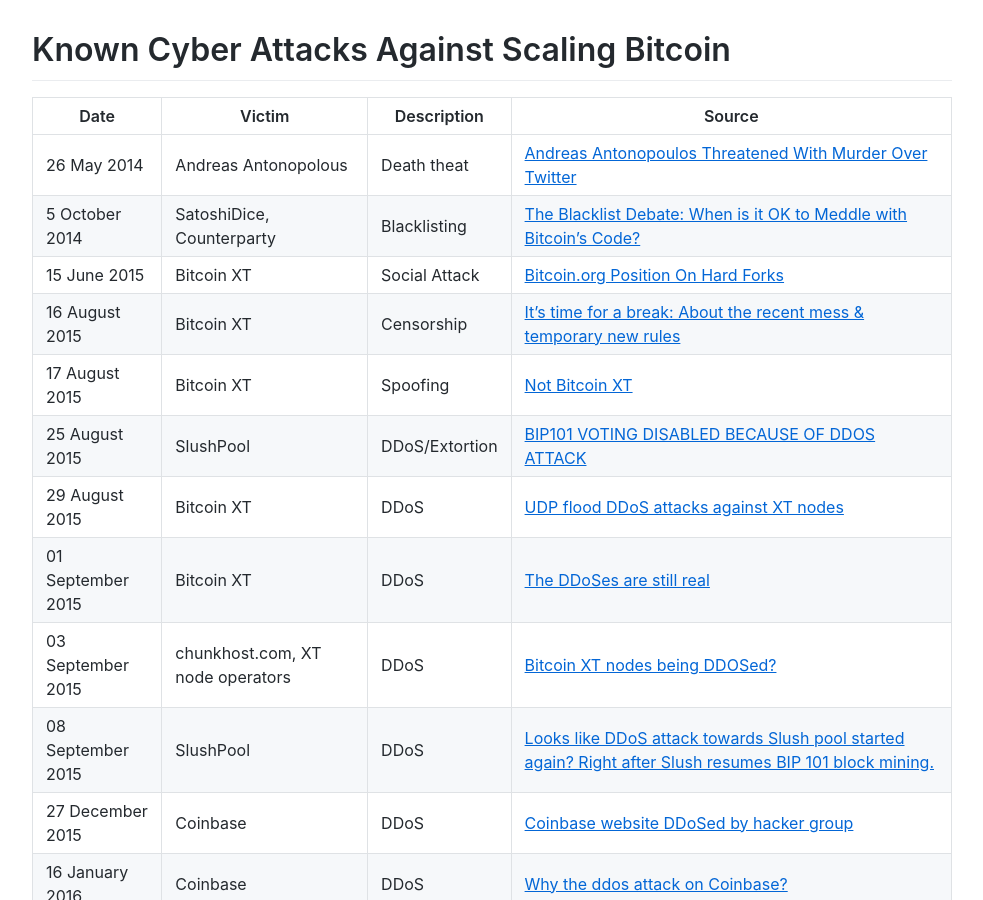
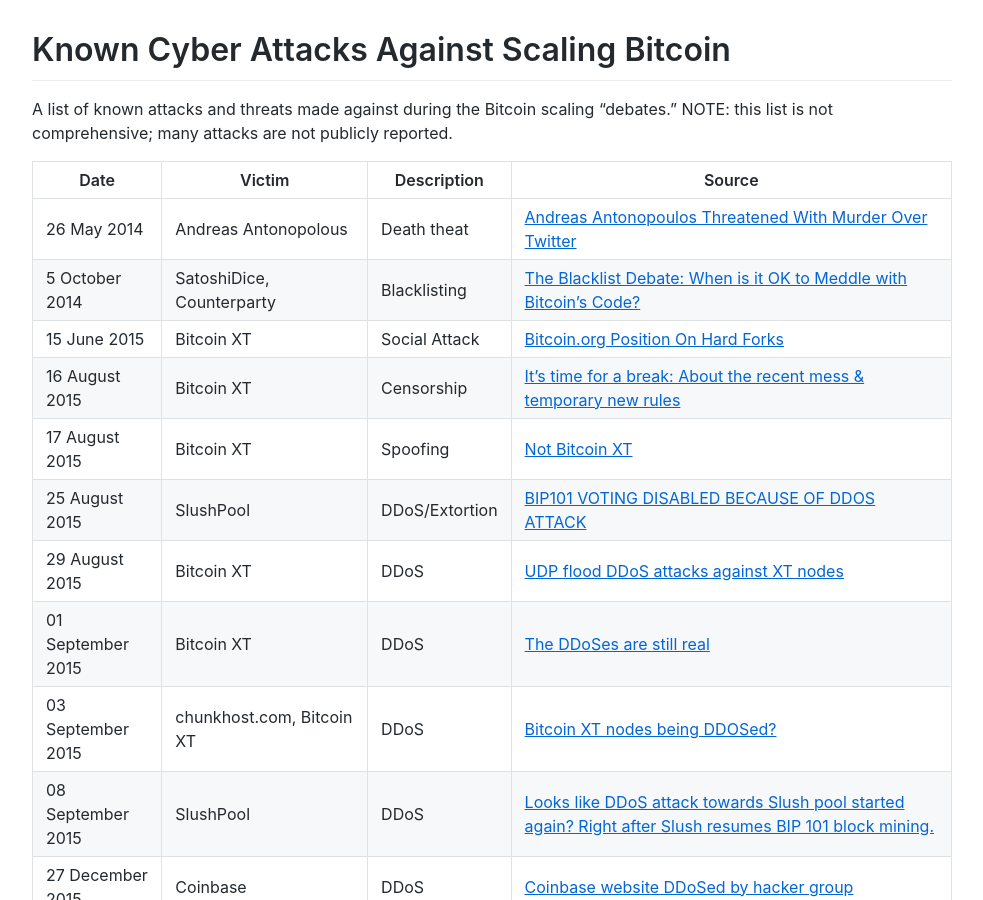
Before and after one commit to derykmakgill/mkg, a Jekyll site: the page built from attacks.md, in a window 1280 px wide and 900 px high. Shown: the whole window, without its empty margins (148-1131 px from the left). Built offline with Jekyll 4.4.1, drawn with Linux system fonts in a browser that asks for light colours.

Commit message:
Update attacks.md

```diff
--- a/attacks.md
+++ b/attacks.md
@@ -2,6 +2,8 @@
 layout: page
 title: Known Cyber Attacks Against Scaling Bitcoin
 ---
+
+A list of known attacks and threats made against during the Bitcoin scaling "debates." NOTE: this list is not comprehensive; many attacks are not publicly reported.
 
 | Date              | Victim                                    | Description    | Source                                                                                                                                                                                                                                                                                                                                                                                                             |
 | ----------------- | ----------------------------------------- | -------------- | ------------------------------------------------------------------------------------------------------------------------------------------------------------------------------------------------------------------------------------------------------------------------------------------------------------------------------------------------------------------------------------------------------------------ |
@@ -13,7 +15,7 @@ title: Known Cyber Attacks Against Scaling Bitcoin
 | 25 August 2015    | SlushPool                                 | DDoS/Extortion | [BIP101 VOTING DISABLED BECAUSE OF DDOS ATTACK](https://slushpool.com/news/update-bip101-voting-disabled-because-of-ddos-attack/)                                                                                                                                                                                                                                                                                  |
 | 29 August 2015    | Bitcoin XT                                | DDoS           | [UDP flood DDoS attacks against XT nodes](https://www.reddit.com/r/bitcoinxt/comments/3iumsr/udp_flood_ddos_attacks_against_xt_nodes/?utm_source=share&utm_medium=web2x&context=3)                                                                                                                                                                                                                                 |
 | 01 September 2015 | Bitcoin XT                                | DDoS           | [](https://www.reddit.com/r/bitcoinxt/comments/3jg2rt/the_ddoses_are_still_real/)[The DDoSes are still real](https://www.reddit.com/r/bitcoinxt/comments/3jg2rt/the_ddoses_are_still_real/)                                                                                                                                                                                                                        |
-| 03 September 2015 | chunkhost.com, XT node operators          | DDoS           | [](https://www.reddit.com/r/Bitcoin/comments/3jj2hf/bitcoin_xt_nodes_being_ddosed/?utm_source=share&utm_medium=web2x&context=3)[Bitcoin XT nodes being DDOSed?](https://www.reddit.com/r/Bitcoin/comments/3jj2hf/bitcoin_xt_nodes_being_ddosed/?utm_source=share&utm_medium=web2x&context=3)                                                                                                                       |
+| 03 September 2015 | chunkhost.com, Bitcoin XT          | DDoS           | [](https://www.reddit.com/r/Bitcoin/comments/3jj2hf/bitcoin_xt_nodes_being_ddosed/?utm_source=share&utm_medium=web2x&context=3)[Bitcoin XT nodes being DDOSed?](https://www.reddit.com/r/Bitcoin/comments/3jj2hf/bitcoin_xt_nodes_being_ddosed/?utm_source=share&utm_medium=web2x&context=3)                                                                                                                       |
 | 08 September 2015 | SlushPool                                 | DDoS           | [](https://www.reddit.com/r/bitcoinxt/comments/3k4fkf/looks_like_ddos_attack_towards_slush_pool_started/?utm_source=share&utm_medium=web2x&context=3)[Looks like DDoS attack towards Slush pool started again? Right after Slush resumes BIP 101 block mining.](https://www.reddit.com/r/bitcoinxt/comments/3k4fkf/looks_like_ddos_attack_towards_slush_pool_started/?utm_source=share&utm_medium=web2x&context=3) |
 | 27 December 2015  | Coinbase                                  | DDoS           | [](https://www.techworm.net/2015/12/hacker-ddos-coinbase-website-down.html)[Coinbase website DDoSed by hacker group](https://www.techworm.net/2015/12/hacker-ddos-coinbase-website-down.html)                                                                                                                                                                                                                      |
 | 16 January 2016   | Coinbase                                  | DDoS           | [](https://bitcointalk.org/index.php?topic=1329635.0)[Why the ddos attack on Coinbase?](https://bitcointalk.org/index.php?topic=1329635.0)                                                                                                                                                                                                                                                                         |
@@ -25,9 +27,9 @@ title: Known Cyber Attacks Against Scaling Bitcoin
 | 2 May 2016        | Gavin Andresen                            | Theft          | [](https://news.ycombinator.com/item?id=11610342)[Gavin Andresen's commit access to Bitcoin revoked](https://news.ycombinator.com/item?id=11610342)                                                                                                                                                                                                                                                                |
 | 14 March 2017     | Bitcoin Unlimited                         | Threat         | [](https://web.archive.org/web/20180612200014/https://www.ccn.com/bitcoin-core-supporter-threatens-zero-day-exploit-bitcoin-unlimited-hardforks/)[Bitcoin Core Supporter Threatens Zero Day Exploit if Bitcoin Unlimited Hardforks](https://web.archive.org/web/20180612200014/https://www.ccn.com/bitcoin-core-supporter-threatens-zero-day-exploit-bitcoin-unlimited-hardforks/)                                 |
 | 15 March 2017     | Bitcoin Unlimited                         | Exploit        | [What Caused the Bitcoin Unlimited Node Crash?](https://web.archive.org/web/20190624061245/https://www.ccn.com/caused-bitcoin-unlimited-node-crash/)                                                                                                                                                                                                                                                               |
-| 18 March 2017     | Bitcoin.com                               | DDoS           | Major DDoS Attacks Hit Bitcoin.com                                                                                                                                                                                                                                                                                                                                                                                 |
+| 18 March 2017     | Bitcoin.com                               | DDoS           | [Major DDoS Attacks Hit Bitcoin.com](https://news.bitcoin.com/ddos-attacks-bitcoin-com-uncensored-information/)                                                                                                                                                                                                                                                                                                                                                                                 |
 | 11 September 2017 | Segwit 2X                                 | Legal Action   | [](https://www.sec.gov/comments/sr-nysearca-2017-06/nysearca201706-161046.htm)[File No. SR-NYSEArca-2017-06](https://www.sec.gov/comments/sr-nysearca-2017-06/nysearca201706-161046.htm)                                                                                                                                                                                                                           |
 | 6 October 2017    | Coinbase, Segwit 2X                       | Legal Threat   | [Is @coinbase breaking the terms of the #BitLicense Endorsing 2x fork definitely raises safety concerns.<br>@NYDFS](https://twitter.com/Excellion/status/916491407270879232)                                                                                                                                                                                                                                       |
 | 11 October 2017   | Segwit 2X                                 | Social Attack  | [Segwit Safety Alert](https://web.archive.org/web/20171029022533/https://bitcoin.org/en/)                                                                                                                                                                                                                                                                                                                          |
 | 20 November 2017  | Bitcoin.com                               | Social Attack  | [](https://www.reddit.com/r/btc/comments/7eabcz/the_bitcoincom_wallet_app_is_under_attack_by/)[The bitcoin.com wallet app is under attack by /r/bitcoin. Please help to counter it.](https://www.reddit.com/r/btc/comments/7eabcz/the_bitcoincom_wallet_app_is_under_attack_by/)                                                                                                                                   |
-| 06 December 2018  | Bitcoin.com, Bitmain, Kraken, Bitcoin ABC | Legal Action   | UnitedCorp Launches Suit against Bitmain, Bitcoin.com, Roger Ver, Kraken Bitcoin Exchange and others Alleging Hijacking of the Bitcoin Cash Network                                                                                                                                                                                                                                                                |
+| 06 December 2018  | Bitcoin.com, Bitmain, Kraken, Bitcoin ABC | Legal Action   | [UnitedCorp Launches Suit against Bitmain, Bitcoin.com, Roger Ver, Kraken Bitcoin Exchange and others Alleging Hijacking of the Bitcoin Cash Network](https://www.marketwatch.com/story/unitedcorp-files-suit-against-bitmain-roger-ver-kraken-and-others-over-alleged-manipulation-during-bitcoin-cash-hard-fork-2018-12-06)                                                                                                                                                                                                                                                                |
```
